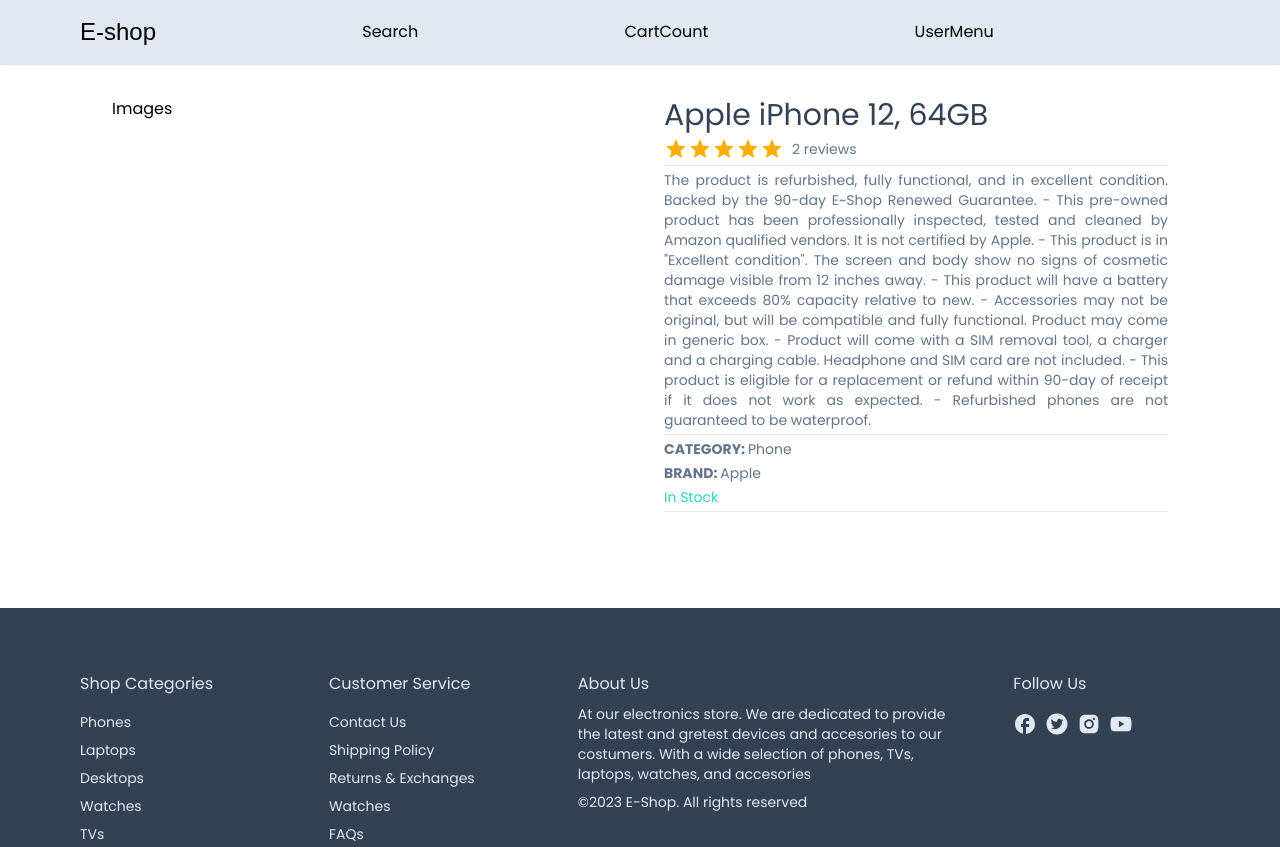
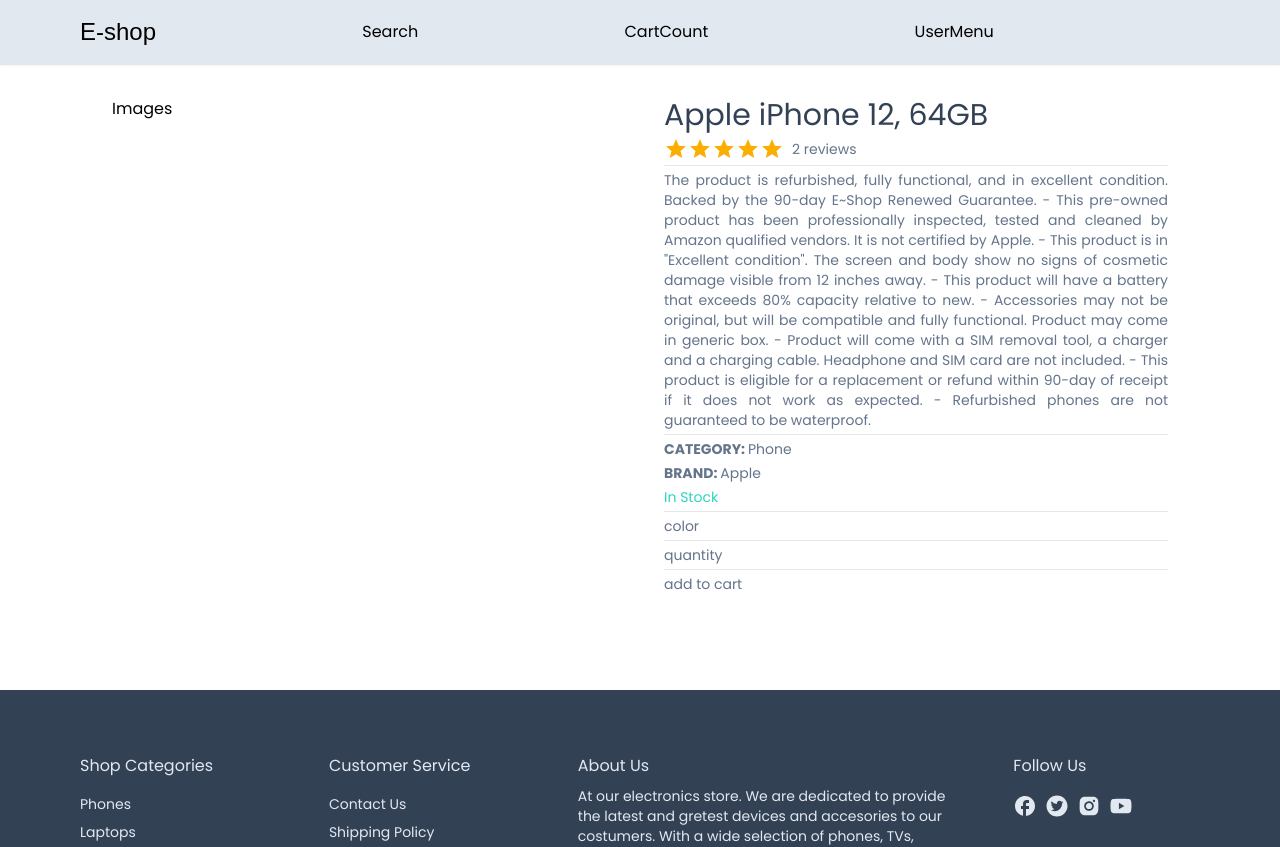
Before and after one commit to juanbosquedev/e-shopjb, a Next.js app: page /product/1 in a window 1280 px wide. Shown: the top 847 px of the page. Built offline with nearby package versions, Linux system fonts and the light colour scheme; a web font is replaced by a local one.

Commit message:
quantity, color, add to cart displaies

```diff
--- a/app/product/[productid]/productDetails.tsx
+++ b/app/product/[productid]/productDetails.tsx
@@ -14,7 +14,6 @@ const ProductDetails: React.FC<ProductDetailsProps> = ({ product }) => {
       <div>{/* <Images></Images> */}Images</div>
       <div className="flex flex-col gap-1 text-slate-500 text-sm">
         <h2 className="text-3xl font-medium text-slate-700">{product.name}</h2>
-
         <div className="flex items-center gap-2">
           <Rating value={Ratings} readOnly></Rating>
           <div>{product.reviews.length} reviews</div>
@@ -22,11 +21,23 @@ const ProductDetails: React.FC<ProductDetailsProps> = ({ product }) => {
         <Horizontal />
         <div className="text-justify">{product.description}</div>
         <Horizontal />
-<div><span className="font-semibold">CATEGORY: </span>{product.category}</div>
-<div><span className="font-semibold">BRAND: </span>{product.brand}</div>
-<div className={product.inStock ? 'text-teal-400': 'text-rose-400'}>{product.inStock ? ' In Stock' : 'Out of Stock'}</div>
-<Horizontal />
-
+        <div>
+          <span className="font-semibold">CATEGORY: </span>
+          {product.category}
+        </div>
+        <div>
+          <span className="font-semibold">BRAND: </span>
+          {product.brand}
+        </div>
+        <div className={product.inStock ? "text-teal-400" : "text-rose-400"}>
+          {product.inStock ? " In Stock" : "Out of Stock"}
+        </div>
+        <Horizontal />
+        <div>color</div>
+        <Horizontal />
+        <div>quantity</div>
+        <Horizontal />
+        <div>add to cart</div>
       </div>
     </div>
   );
```
